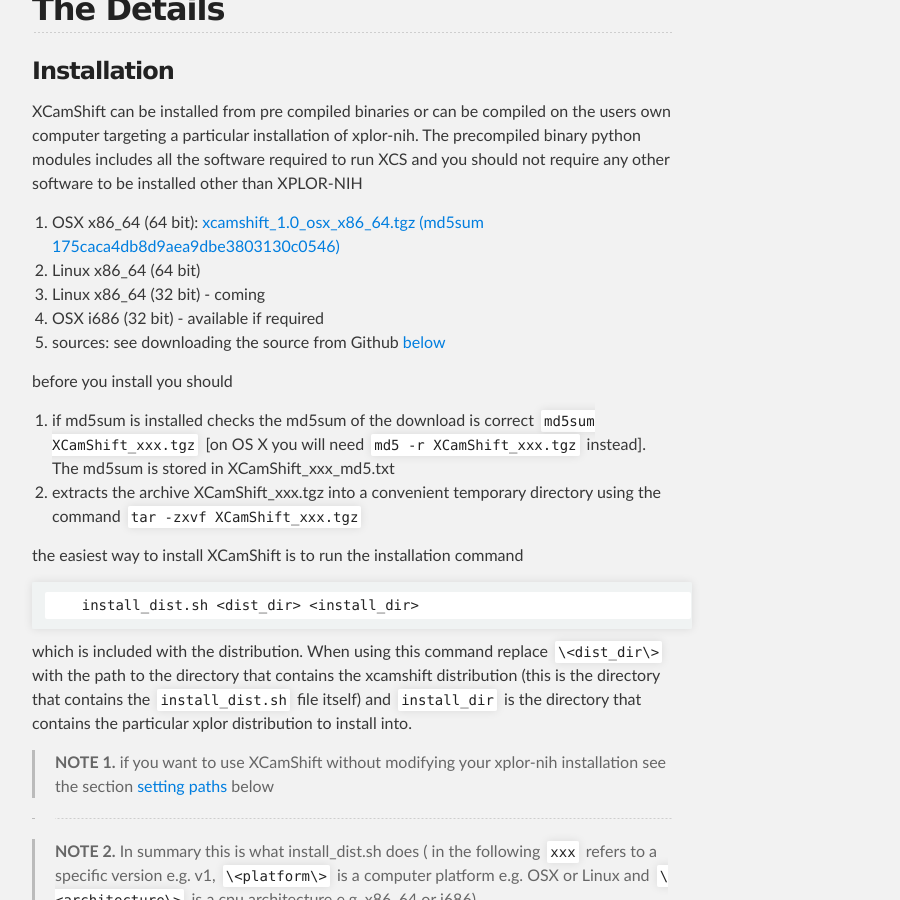
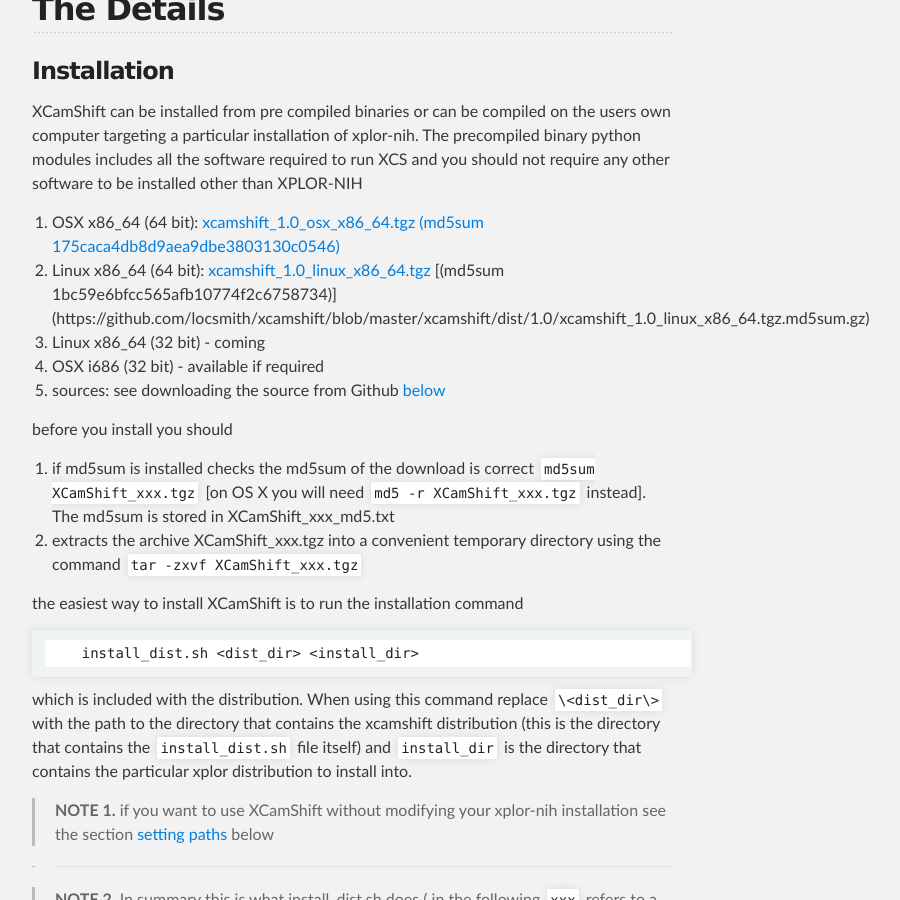
Before and after one commit to locsmith/xcamshift, a Jekyll site: the page built from index.md, in a window 1280 px wide and 900 px high, scrolled down 804 px. Shown: the whole window, without its empty margins (288-1188 px from the left). Built offline with Jekyll 4.4.1, drawn with Linux system fonts in a browser that asks for light colours; Markdown is read by kramdown in place of the engine named in the settings.

Commit message:
add details for v1.0 distribution download

```diff
--- a/index.md
+++ b/index.md
@@ -24,8 +24,8 @@
 
 XCamShift can be installed from pre compiled binaries or can be compiled on the users own computer targeting a particular installation of xplor-nih. The precompiled binary python modules includes all the software required to run XCS and you should not require any other software to be installed other than XPLOR-NIH
 
-1. OSX x86_64 (64 bit): [xcamshift_1.0_osx_x86_64.tgz](https://github.com/locsmith/xcamshift/raw/master/xcamshift/dist/1.0/xcamshift_1.0_osx_x86_64.tgz) [(md5sum 175caca4db8d9aea9dbe3803130c0546)](https://github.com/locsmith/xcamshift/raw/master/xcamshift/dist/1.0/xcamshift_1.0_osx_x86_64_tgz.md5sum.gz)
-2. Linux x86_64 (64 bit)
+1. OSX x86_64 (64 bit): [xcamshift_1.0_osx_x86_64.tgz](https://github.com/locsmith/xcamshift/raw/master/xcamshift/dist/1.0/xcamshift_1.0_osx_x86_64.tgz) [(md5sum  175caca4db8d9aea9dbe3803130c0546)](https://github.com/locsmith/xcamshift/raw/master/xcamshift/dist/1.0/xcamshift_1.0_osx_x86_64_tgz.md5sum.gz)
+2. Linux x86_64 (64 bit): [xcamshift_1.0_linux_x86_64.tgz](https://github.com/locsmith/xcamshift/blob/master/xcamshift/dist/1.0/xcamshift_1.0_linux_x86_64.tgz) [(md5sum 1bc59e6bfcc565afb10774f2c6758734)] (https://github.com/locsmith/xcamshift/blob/master/xcamshift/dist/1.0/xcamshift_1.0_linux_x86_64.tgz.md5sum.gz)
 3. Linux x86_64 (32 bit) - coming
 4. OSX i686 (32 bit) - available if required
 6. sources: see downloading the source from Github [below](#download_source)
```
